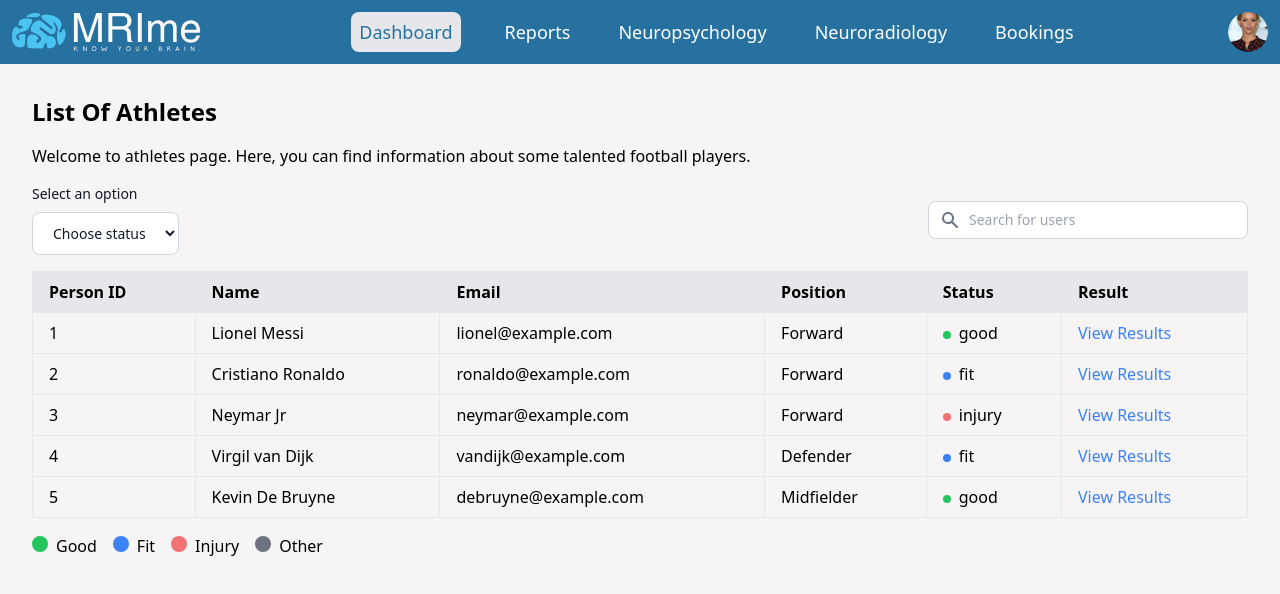
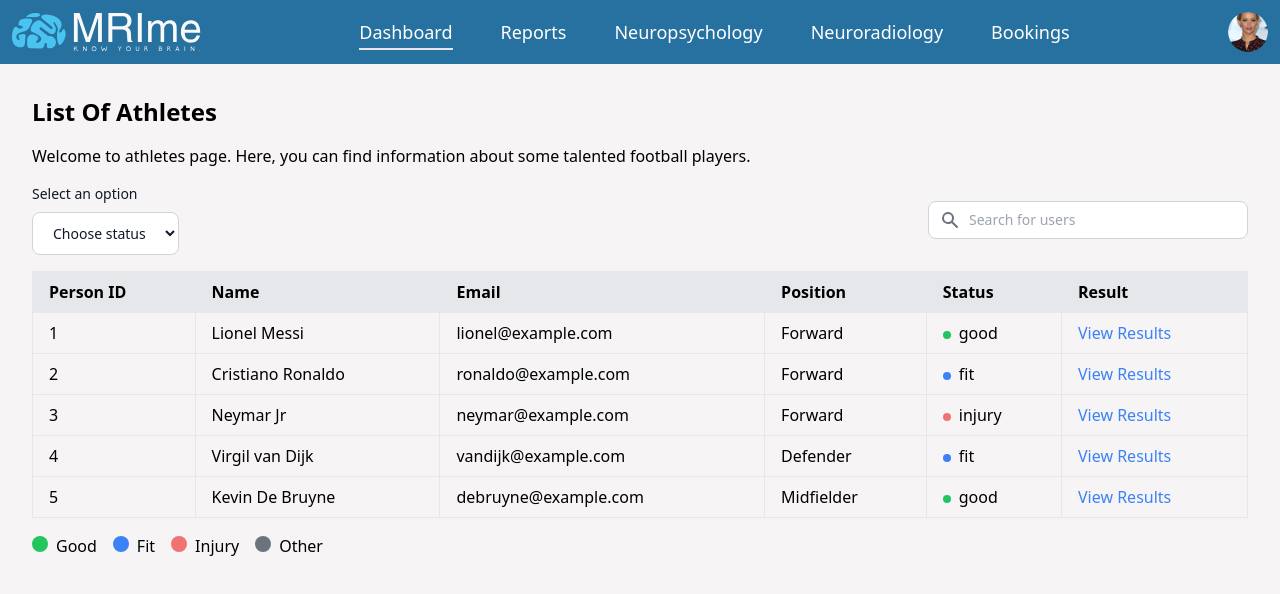
Before and after one commit to milanthapa1996/mrime, a React (Vite) app: page / in a window 1280 px wide. Shown: the top 594 px of the page. Built offline with nearby package versions, Linux system fonts and the light colour scheme.

Commit message:
chart update

```diff
--- a/src/components/Navbar.jsx
+++ b/src/components/Navbar.jsx
@@ -11,11 +11,11 @@ const Navbar = () => {
         </div>
         <div>
           <ul className="space-x-10">
-            <li className="inline-block text-white text-lg font-medium cursor-pointer hover:bg-gray-200 rounded-lg hover:text-[#26719F] ">
+            <li className="inline-block text-white text-lg font-medium cursor-pointer hover:bg-gray-200 p-1 rounded-lg hover:text-[#26719F] ">
               <NavLink
                 to="/"
                 className={({ isActive }) =>
-                  isActive ? "bg-gray-200 p-2 text-lg rounded-lg text-[#26719F]" : ""
+                  isActive ? "border-b-2 pb-1" : ""
                 }
               >
                 Dashboard
--- a/src/components/charts/LineChart.jsx
+++ b/src/components/charts/LineChart.jsx
@@ -67,6 +67,7 @@ export default function LineChart() {
         };
         setChartData(dataForLineChart);
 
+        if (chartRef.current) {
           const newChart = new ChartJS(chartRef.current, {
             type: "line",
             data: dataForLineChart,
@@ -74,6 +75,7 @@ export default function LineChart() {
           });
 
           chartRef.current = newChart;
+        }
       });
   }, []);
 
@@ -85,7 +87,7 @@ export default function LineChart() {
       <div className="h-[478px] bg-[#ffffff] text-[#272727] rounded-[35px] flex items-center justify-center p-[21px]">
         {Object.keys(chartData).length && (
           <div className="h-full w-full">
-            <canvas ref={chartRef} />
+            {chartData && <canvas ref={chartRef} />}
           </div>
         )}
       </div>
--- a/src/routes/results.jsx
+++ b/src/routes/results.jsx
@@ -21,7 +21,7 @@ const Results = () => {
           <div className="flex justify-between items-end bg-[#ffffff] rounded-2xl p-[50px]">
             <div className="flex flex-col md:flex-row justify-start items-center space-x-4 ">
               <div>
-                <label for="select date" className="block heading-text mb-2">
+                <label htmlFor="select date" className="block heading-text mb-2">
                   Select Date
                 </label>
                 <input
@@ -33,11 +33,11 @@ const Results = () => {
                 ></input>
               </div>
               <div>
-                <label for="Report Type" className="block heading-text mb-2 ">
+                <label htmlFor="Report Type" className="block heading-text mb-2 ">
                   Report Type
                 </label>
                 <select className="bg-[#ffffff] smaller-text border-[#4EAEEA] border-[1px] cursor-pointer rounded-[10px]  w-[279px] h-[45px] p-2.5 ">
-                  <option selected>Grey Matter Report</option>
+                  <option value="">Grey Matter Report</option>
                   <option value="R1">Report Type1</option>
                   <option value="R2">Report Type2</option>
                   <option value="R3">Report Type3</option>
@@ -71,12 +71,12 @@ const Results = () => {
               Noraml Range: {athlete.normalRange}
             </h2>
           </div>
+          <div className="bg-white shadow-sm  rounded-2xl p-4">
+            <NormalDistChart />
+          </div>
           {/* <div className="bg-white shadow-sm  rounded-2xl p-4">
-            <NormalDistChart />
+            <LineChart />
           </div> */}
-          <div className="bg-white shadow-sm  rounded-2xl p-4">
-            <LineChart />
-          </div>
           <div className="bg-white shadow-sm  rounded-2xl p-4">
             <h1 className="text-slate-800 font-medium text-lg mb-4">
               Interpretation
```
Lines whose indentation alone changed are shown as unchanged.
